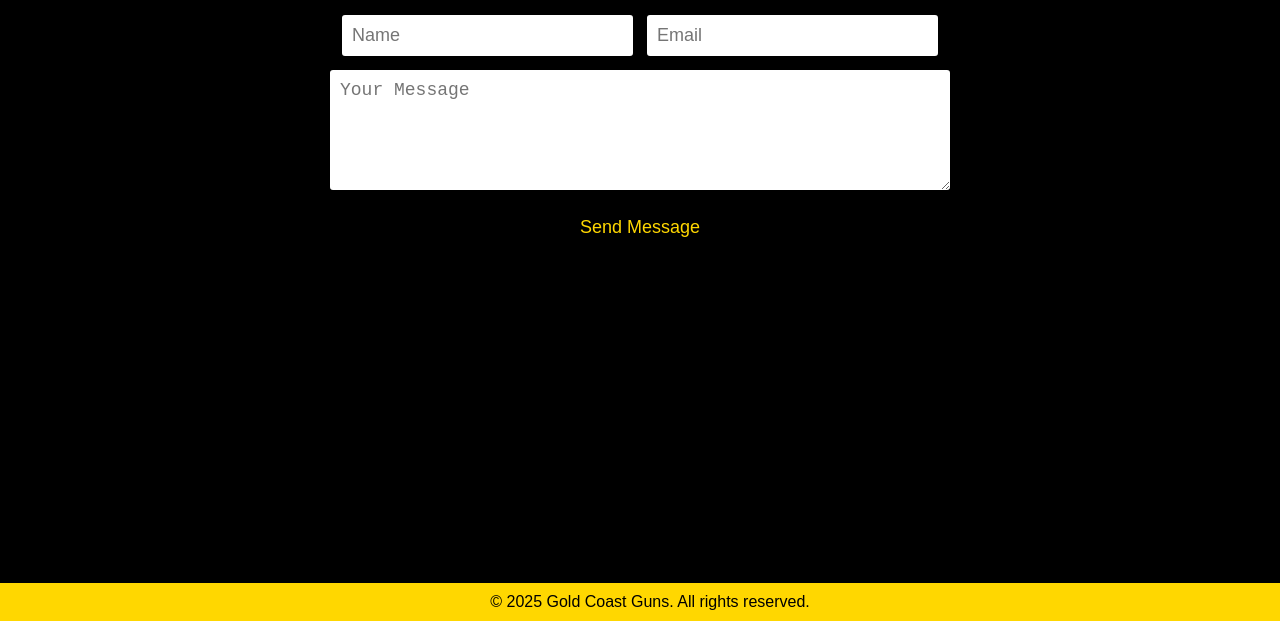
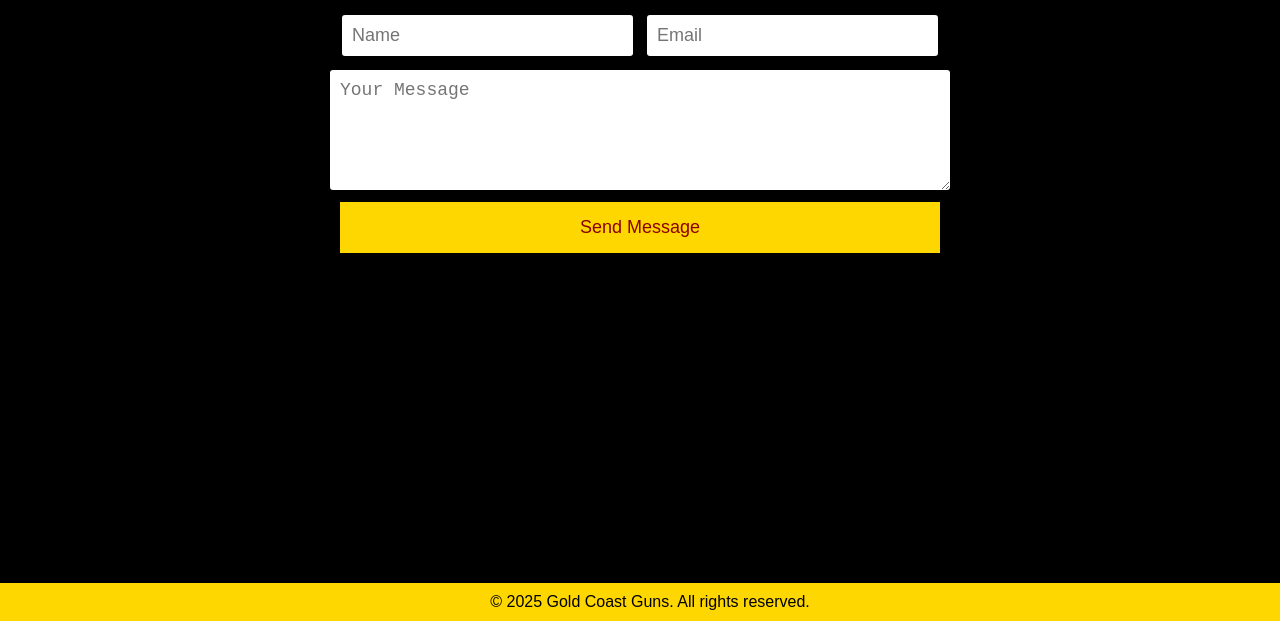
Before and after one commit to Mkisil7/Gold-Coast-Arms, a plain HTML site: page connect.html in a window 1280 px wide. Shown: the part 179-800 px from the top of the page. Drawn offline with Linux system fonts and the light colour scheme.

Commit message:
Update connect.html

```diff
--- a/connect.html
+++ b/connect.html
@@ -37,8 +37,8 @@
             border-radius: 5px;
         }
         button {
-            background-color: black;
-            color: gold;
+            background-color: gold;
+            color: darkred;
             padding: 15px;
             border: none;
             cursor: pointer;
```
